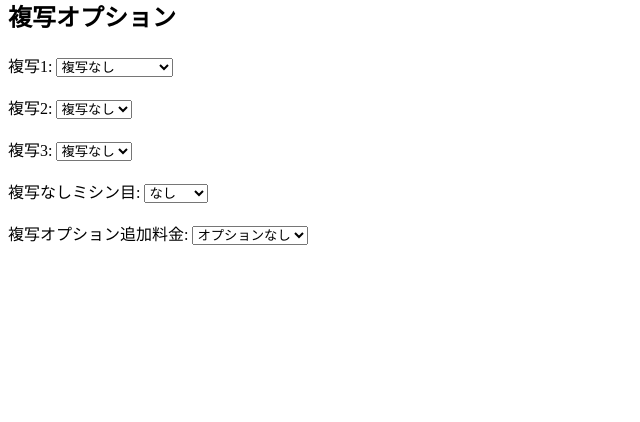
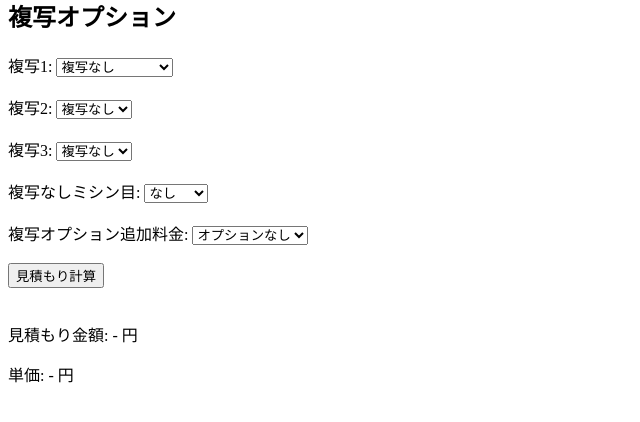
Before and after one commit to fujisawaxxxx/FiveRings, a Django app: page /accounts/main/ in a window 1280 px wide. Shown: the part 336-758 px from the top of the page, without its empty margins (0-640 px from the left). Run offline with Django 5.2, Linux system fonts and the light colour scheme; a user stored in the database is signed in.

Commit message:
見積もりボタンと見積もり金額ラベルを追加

```diff
--- a/accounts/templates/accounts/main.html
+++ b/accounts/templates/accounts/main.html
@@ -118,5 +118,14 @@
         </select><br><br>
     </div>
 
+    <!-- 見積もり計算ボタン -->
+    <button type="button" onclick="calculateEstimate()">見積もり計算</button><br><br>
+
+    <!-- 見積もり結果を表示するラベル -->
+    <p id="estimate-result">見積もり金額: - 円</p>
+
+    <!-- 単価を表示するラベル -->
+    <p id="estimate-tnk">単価: - 円</p>
+
 </body>
 </html>
```
Also changed, not shown: db.sqlite3.
